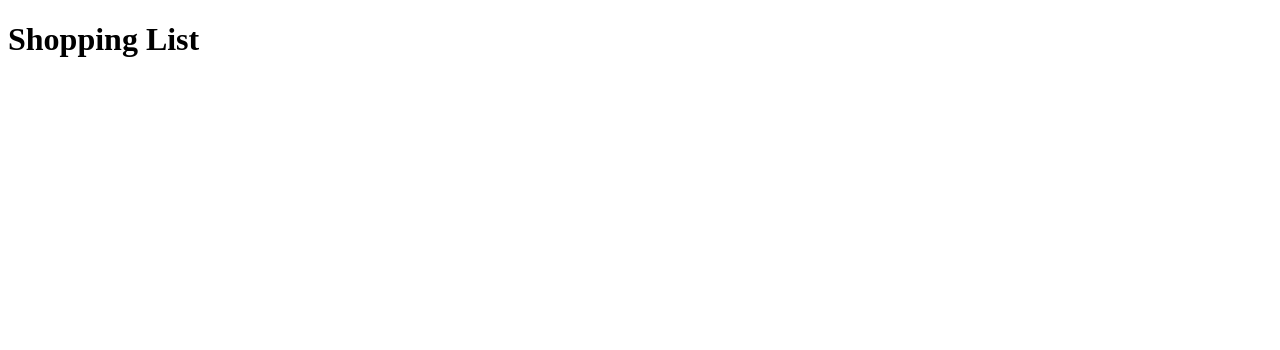
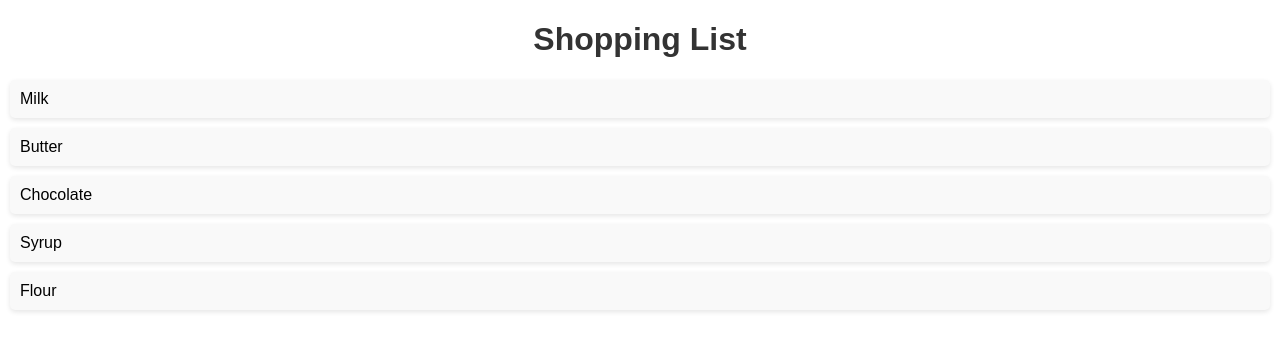
Before and after one commit to sumafujiko/week10-webdev, a plain HTML site: page index.html in a window 1280 px wide. Drawn offline with Linux system fonts and the light colour scheme.

Commit message:
Added internal css

```diff
--- a/index.html
+++ b/index.html
@@ -7,11 +7,43 @@ The list should be displayed as a bulleted unordered list-->
     <meta charset="UTF-8">
     <meta name="viewport" content="width=device-width, initial-scale=1.0">
     <title>Grocery List</title>
+    <style>
+        body {
+            font-family: Arial, sans-serif;
+            margin: 0;
+            padding: 0;
+        }
+
+        h1,
+        u {
+            text-align: center;
+            color: #333;
+        }
+
+        ul {
+            list-style-type: none;
+            padding: 0;
+            margin: 0;
+        }
+
+        li {
+            padding: 10px;
+            margin: 10px;
+            background-color: #f9f9f9;
+            border-radius: 5px;
+            box-shadow: 0 2px 5px rgba(0, 0, 0, 0.1);
+        }
+    </style>
 </head>
 <body>
     <h1>Shopping List</h1>
-
-
+    <ul>
+        <li>Milk</li>
+        <li>Butter</li>
+        <li>Chocolate</li>
+        <li>Syrup</li>
+        <li>Flour</li>
+    </ul>
 
     <script>
 
```
